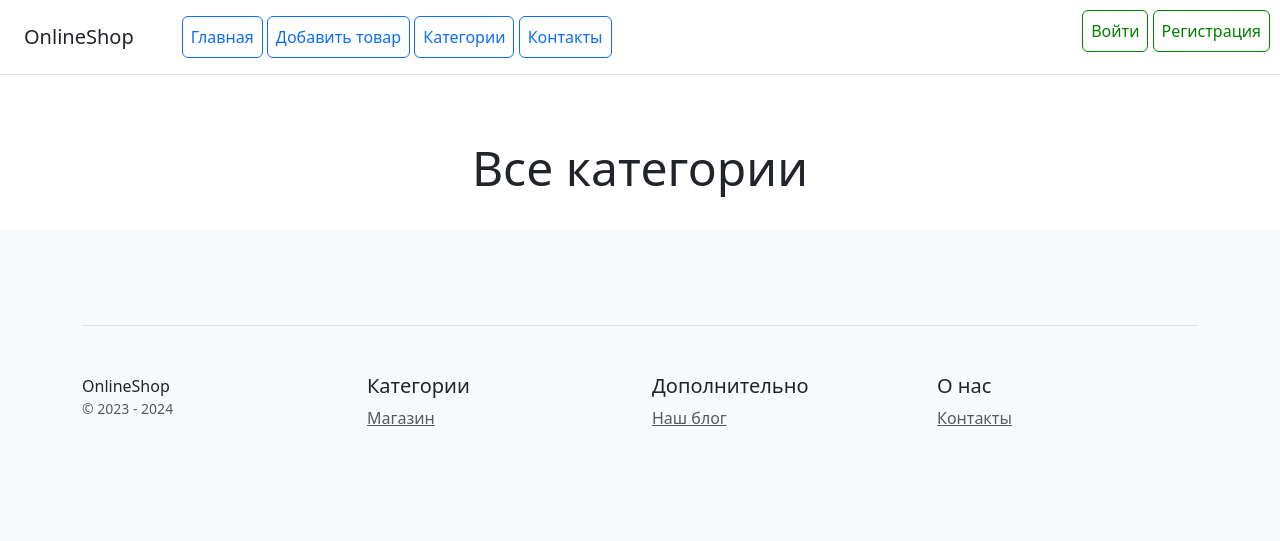
After one commit to ArtemMikhal/Django_project_hw, a Django app: template catalog/templates/catalog/categories.html in a window 1280 px wide. The commit adds this page. Shown: the top 541 px of the page. Run offline with Django 4.2, Linux system fonts and the light colour scheme; the template is opened without the code that fills it, so the values that code supplies are empty; parts of the project's set-up code (start-up, migrations or seed data) failed here and were passed over; some libraries are stand-ins or nearby versions.

Commit message:
Выполнил ДЗ 23.2

```diff
--- /dev/null
+++ b/catalog/templates/catalog/categories.html
@@ -0,0 +1,19 @@
+{% extends 'catalog/base.html' %}
+
+{% block content %}
+<div class="pricing-header px-3 py-3 pt-md-5 pb-md-4 mx-auto text-center">
+    <h1 class="display-5">Все категории</h1>
+</div>
+<div class="album py-5 bg-body-tertiary">
+    <div class="container">
+        <div class="row mb-3">
+            <div class="row">
+                <div class="col-sm-2"></div>
+                <div class="col-sm-10">
+                    {% for category in object_list %}
+                    <li>{{ category.name }}</li>
+                    {% endfor %}
+                </div>
+            </div>
+        </div>
+        {% endblock %}
--- a/catalog/templates/catalog/includes/inc_main_menu.html
+++ b/catalog/templates/catalog/includes/inc_main_menu.html
@@ -37,6 +37,7 @@
 <nav class="ms-5">
     <a class="p-2 btn btn-outline-primary" href="{% url 'catalog:home' %}">Главная</a>
     <a class="p-2 btn btn-outline-primary" href="{% url 'catalog:create_product' %}">Добавить товар</a>
+    <a class="p-2 btn btn-outline-primary" href="{% url 'catalog:categories' %}">Категории</a>
     <a class="p-2 btn btn-outline-primary" href="{% url 'catalog:contacts' %}">Контакты</a>
     <div class="avatar-container">
         {% if user.is_authenticated %}
--- a/catalog/urls.py
+++ b/catalog/urls.py
@@ -1,7 +1,8 @@
 from django.urls import path
 from django.views.decorators.cache import cache_page
 
-from catalog.views import contacts_page, ProductListView, ProductDetailView, ProductCreateView, ProductUpdateView, ProductDeleteView
+from catalog.views import contacts_page, ProductListView, ProductDetailView, ProductCreateView, ProductUpdateView, \
+    ProductDeleteView, categories
 
 from catalog.apps import CatalogConfig
 
@@ -14,4 +15,5 @@ urlpatterns = [
     path('create/', ProductCreateView.as_view(), name='create_product'),
     path('update/<int:pk>/', ProductUpdateView.as_view(), name='update_product'),
     path('delete/<int:pk>/', ProductDeleteView.as_view(), name='delete_product'),
+    path('categories/', categories, name='categories'),
 ]
```
Also changed, not shown: catalog/services.py (added, +17 -0 lines), catalog/views.py (+13 -3 lines), config/settings.py (+8 -5 lines), 1 other file.
